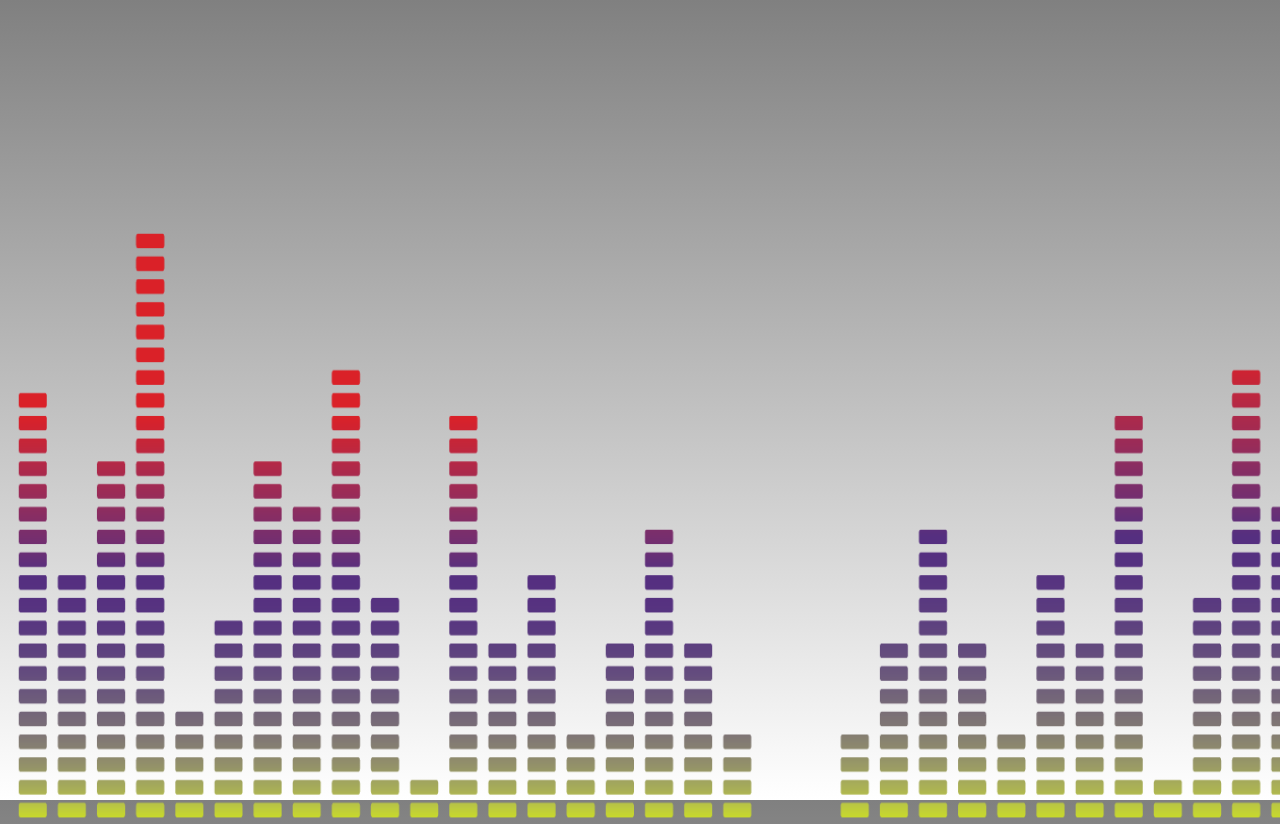
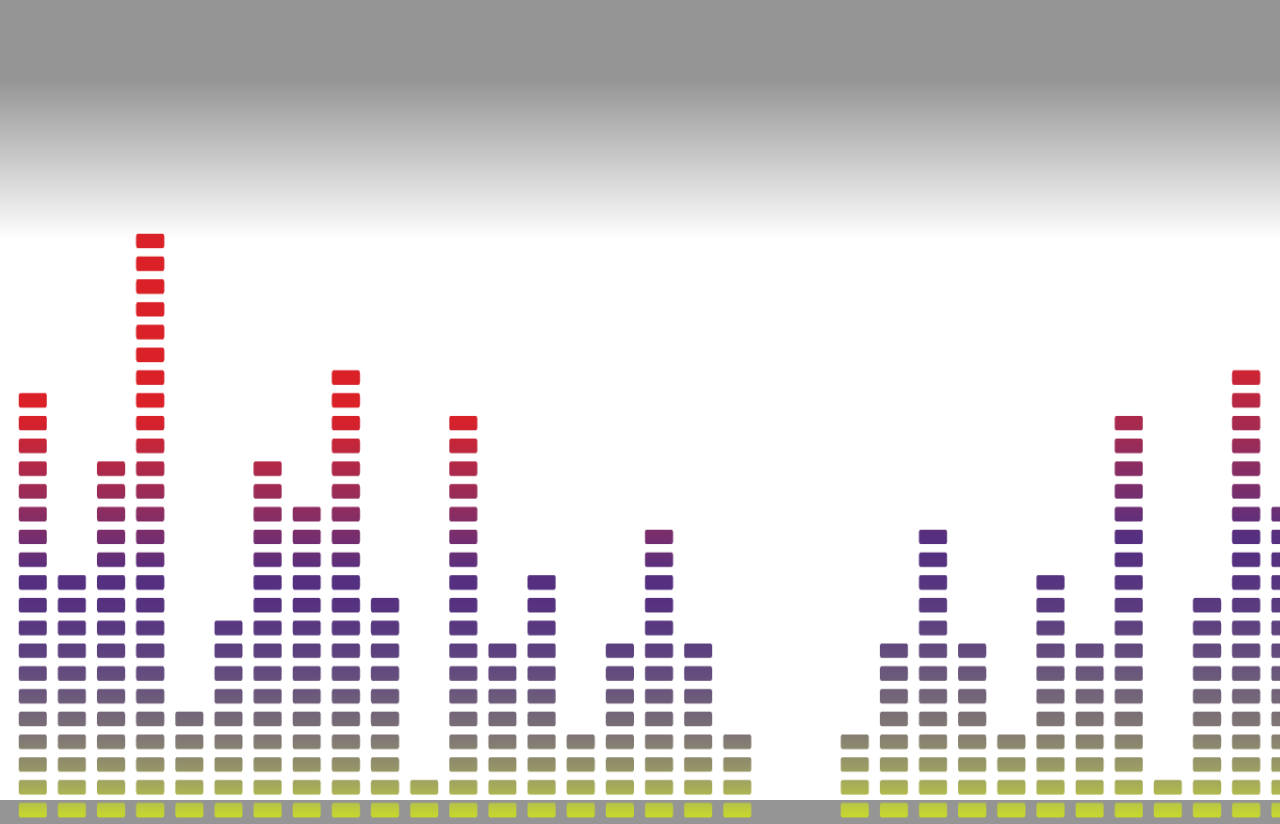
Before and after one commit to DieumegardGregory/cdefg-hackhathon, a JavaScript app: page / in a window 1280 px wide. Shown: the top 824 px of the page. Built offline with nearby package versions, Linux system fonts and the light colour scheme; the HTML template or start-up script is replaced by a standard one.

Commit message:
Basic CSS (Background + Equalizer) fait

```diff
--- a/src/index.css
+++ b/src/index.css
@@ -1,4 +1,9 @@
 body {
-  background: linear-gradient(grey, white);
+  background: rgb(149, 149, 149);
+  background: linear-gradient(
+    180deg,
+    rgba(149, 149, 149, 1) 10%,
+    rgba(255, 255, 255, 1) 30%
+  );
   height: 98vh;
 }
```
